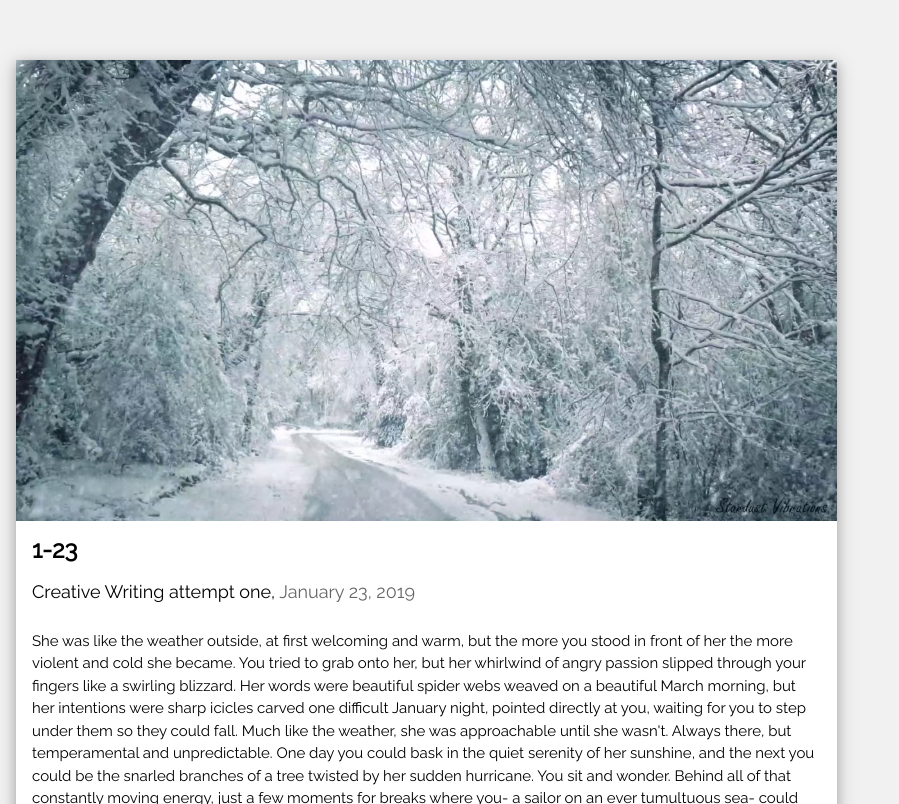
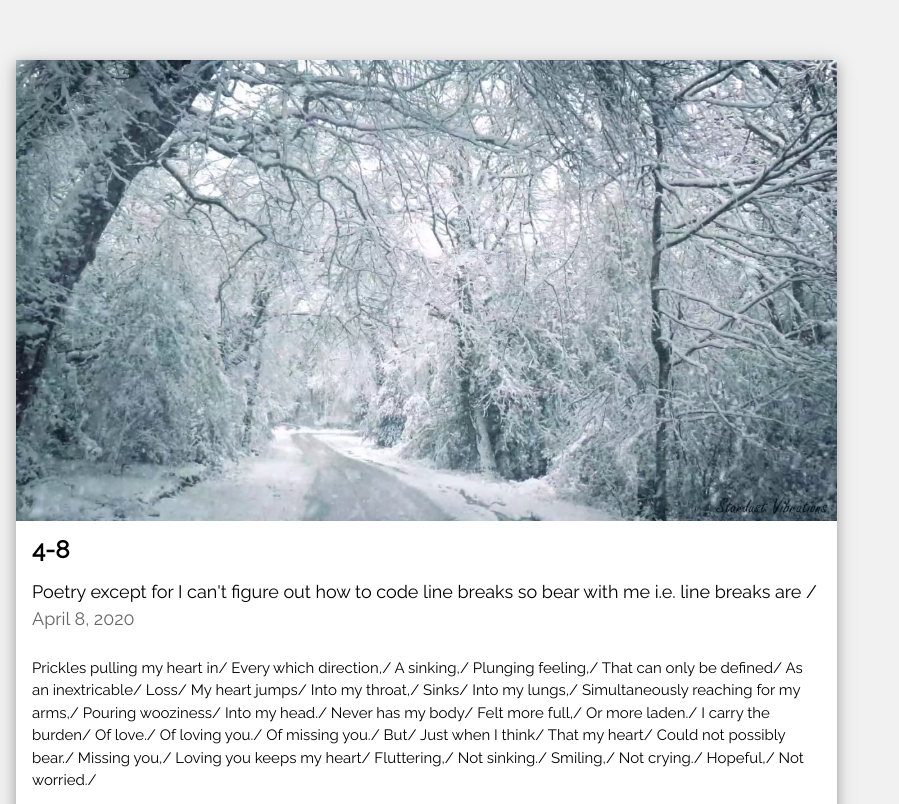
Before and after one commit to laineford/laineford.github.io, a plain HTML site: page index2.html in a window 1280 px wide. Shown: the part 137-941 px from the top of the page, without its empty margins (0-899 px from the left). Drawn offline with nearby package versions, Linux system fonts and the light colour scheme.

Commit message:
poetry
i suck

```diff
--- a/index2.html
+++ b/index2.html
@@ -29,13 +29,12 @@ and is wrapped around the whole page content, except for the footer in this exam
   <div class="w3-card-4 w3-margin w3-white">
     <img src="./images/blizzard.jpg" alt="Nature" style="width:100%">
     <div class="w3-container">
-      <h3><b>1-23</b></h3>
-      <h5>Creative Writing attempt one, <span class="w3-opacity">January 23, 2019</span></h5>
+      <h3><b>4-8</b></h3>
+      <h5>Poetry except for I can't figure out how to code line breaks so bear with me i.e. line breaks are / <span class="w3-opacity">April 8, 2020</span></h5>
     </div>
 
     <div class="w3-container">
-      <p>She was like the weather outside, at first welcoming and warm, but the more you stood in front of her the more violent and cold she became. You tried to grab onto her, but her whirlwind of angry passion slipped through your fingers like a swirling blizzard. Her words were beautiful spider webs weaved on a beautiful March morning, but her intentions were sharp icicles carved one difficult January night, pointed directly at you, waiting for you to step under them so they could fall. Much like the weather, she was approachable until she wasn&#39;t. Always there, but temperamental and unpredictable. One day you could bask in the quiet serenity of her sunshine, and the next you could be the snarled branches of a tree twisted by her sudden hurricane. You sit and wonder. Behind all of that constantly moving energy, just a few moments for breaks where you- a sailor on an ever tumultuous sea- could breathe, there was something going on. She embodied the weather, the perfect bright and clean moments, and the blustery and stormy moments as well. But just as a the lion follows the prey, her mystery and intrigue pulled you into her path of destruction. Sure she was dangerous, but once you were there, you could truly understand the majestic and deeply hidden wonders of the eye of her hurricane.
-</p>
+      <p>Prickles pulling my heart in/ Every which direction,/ A sinking,/ Plunging feeling,/ That can only be defined/ As an inextricable/ Loss/ My heart jumps/ Into my throat,/ Sinks/ Into my lungs,/ Simultaneously reaching for my arms,/ Pouring wooziness/ Into my head./ Never has my body/ Felt more full,/ Or more laden./ I carry the burden/ Of love./ Of loving you./ Of missing you./ But/ Just when I think/ That my heart/ Could not possibly bear./ Missing you,/ Loving you keeps my heart/ Fluttering,/ Not sinking./ Smiling,/ Not crying./ Hopeful,/ Not worried./ </p>
       <div class="w3-row">
         <div class="w3-col m8 s12">
           <p><button class="w3-button w3-padding-large w3-white w3-border"><b>READ MORE &gt;&gt;</b></button></p>
```
